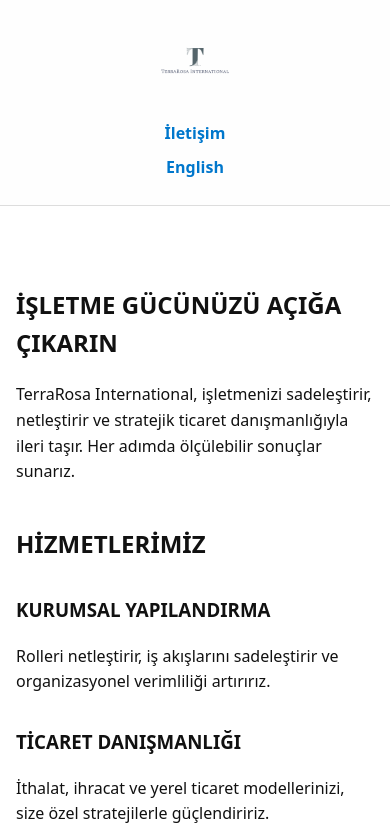
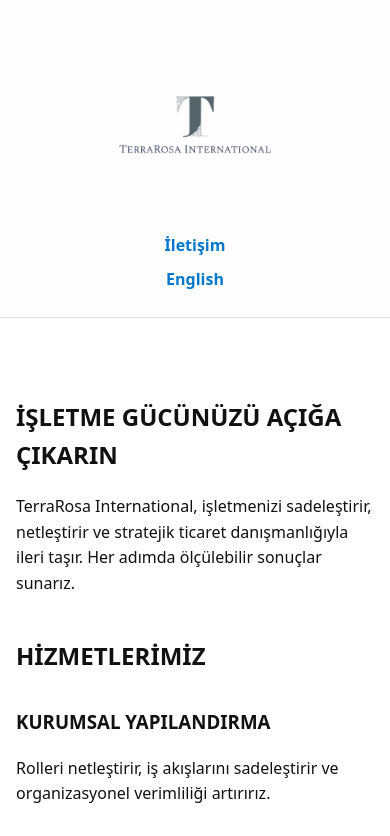
Before and after one commit to tariktoprakakalin/terrarosainternational.github.io, a plain HTML site: page index.html in a window 390 px wide. Shown: the top 836 px of the page. Drawn offline with Linux system fonts and the light colour scheme.

Commit message:
Update index.html

```diff
--- a/index.html
+++ b/index.html
@@ -55,17 +55,16 @@
 
     header {
       text-align: center;
-      padding: 1rem;
+      padding: 0.5rem 0 0.5rem 0;
       background-color: #fefefe;
       border-bottom: 1px solid #ddd;
     }
 
     .main-logo {
-      width: 40%;
-      max-width: 500px;
+      width: 500px;
       height: auto;
       display: block;
-      margin: 0 auto 1rem;
+      margin: 0.5rem auto 0.2rem auto;
     }
 
     nav a {
@@ -114,6 +113,10 @@
       nav a {
         display: block;
         margin: 0.5rem 0;
+      }
+
+      .main-logo {
+        width: 90%;
       }
     }
   </style>
```
